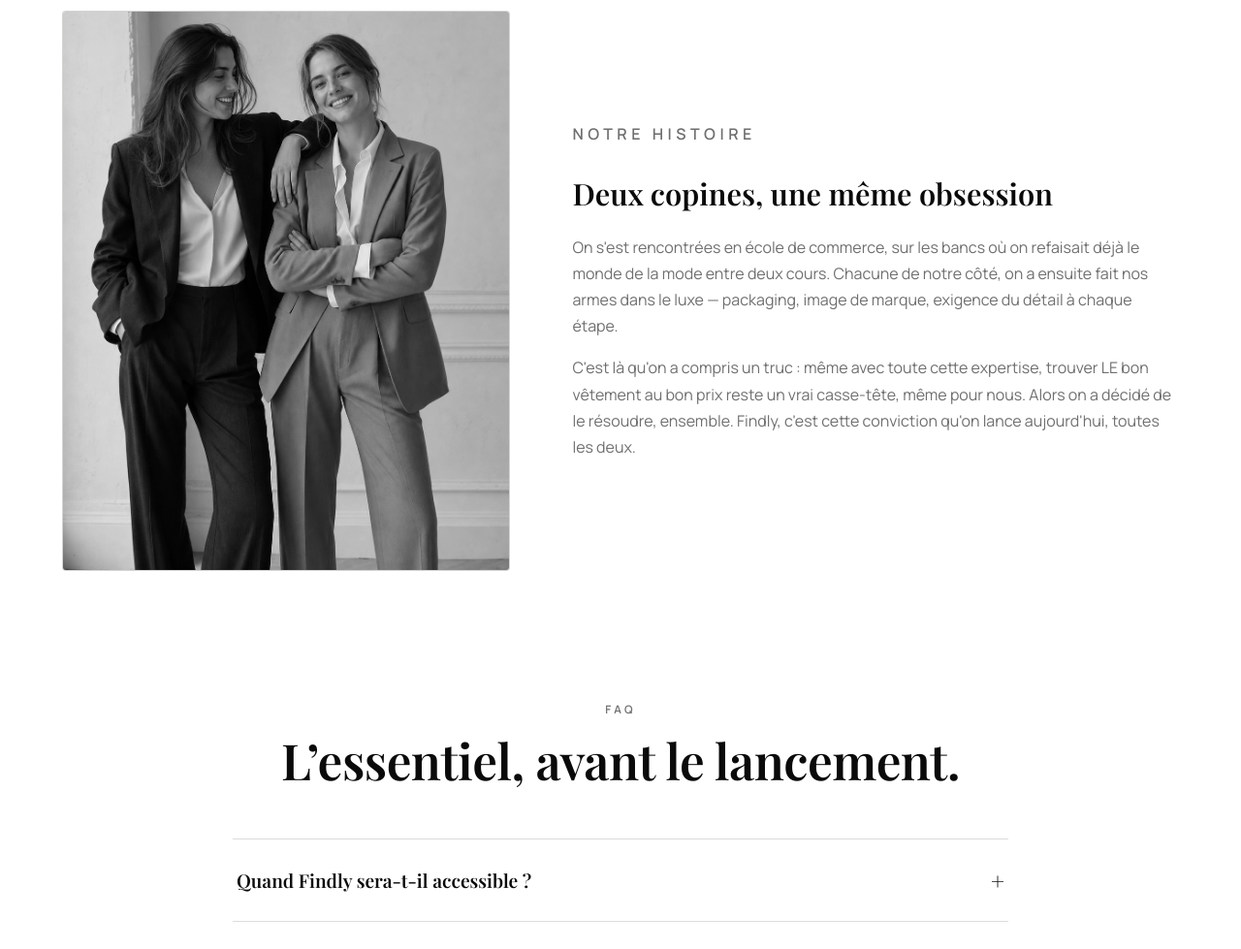
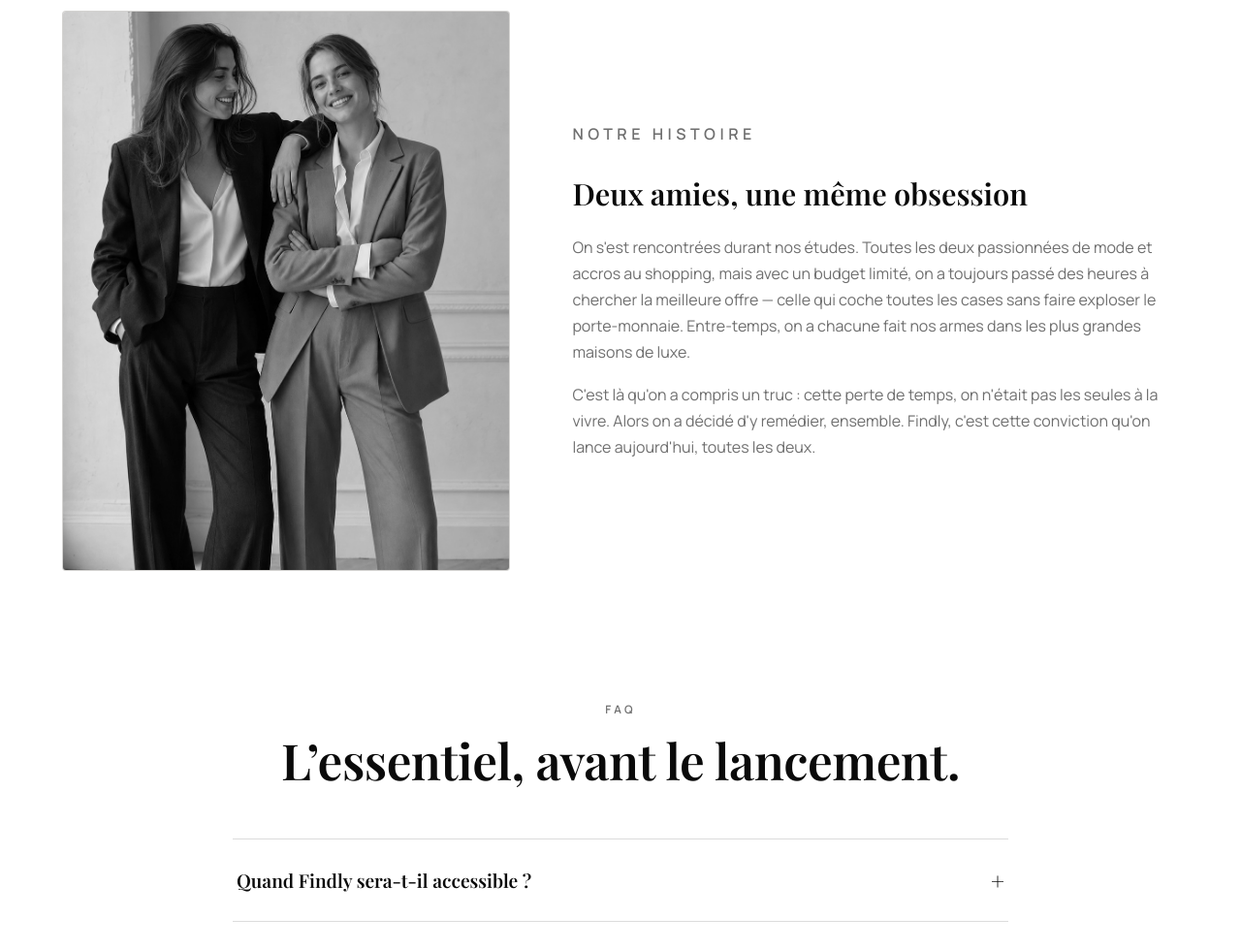
Before and after one commit to Mayavic/Findly-1, a plain HTML site: page index.html in a window 1280 px wide. Shown: the part 4971-5950 px from the top of the page at 97% size. Drawn offline with nearby package versions, Linux system fonts and the light colour scheme; a web font is replaced by a local one.

Commit message:
Réécrit le texte de la section Notre histoire
Co-Authored-By: Claude Sonnet 5 <noreply@anthropic.com>

```diff
--- a/index.html
+++ b/index.html
@@ -274,9 +274,9 @@
         </div>
         <div class="story-text">
           <p class="eyebrow">Notre histoire</p>
-          <h2>Deux copines, une même obsession</h2>
-          <p>On s'est rencontrées en école de commerce, sur les bancs où on refaisait déjà le monde de la mode entre deux cours. Chacune de notre côté, on a ensuite fait nos armes dans le luxe — packaging, image de marque, exigence du détail à chaque étape.</p>
-          <p>C'est là qu'on a compris un truc : même avec toute cette expertise, trouver LE bon vêtement au bon prix reste un vrai casse-tête, même pour nous. Alors on a décidé de le résoudre, ensemble. Findly, c'est cette conviction qu'on lance aujourd'hui, toutes les deux.</p>
+          <h2>Deux amies, une même obsession</h2>
+          <p>On s'est rencontrées durant nos études. Toutes les deux passionnées de mode et accros au shopping, mais avec un budget limité, on a toujours passé des heures à chercher la meilleure offre — celle qui coche toutes les cases sans faire exploser le porte-monnaie. Entre-temps, on a chacune fait nos armes dans les plus grandes maisons de luxe.</p>
+          <p>C'est là qu'on a compris un truc : cette perte de temps, on n'était pas les seules à la vivre. Alors on a décidé d'y remédier, ensemble. Findly, c'est cette conviction qu'on lance aujourd'hui, toutes les deux.</p>
         </div>
       </div>
     </section>
```
